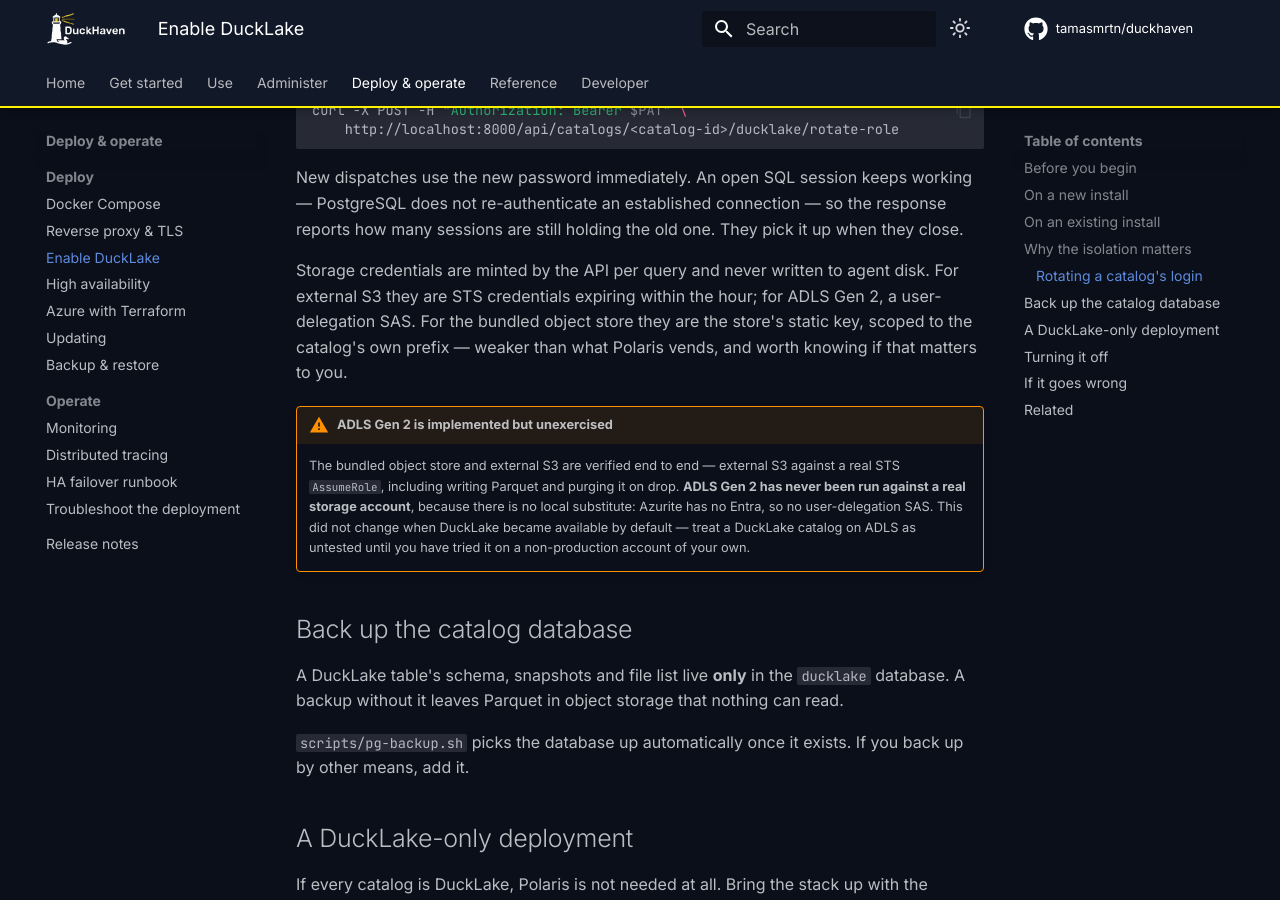
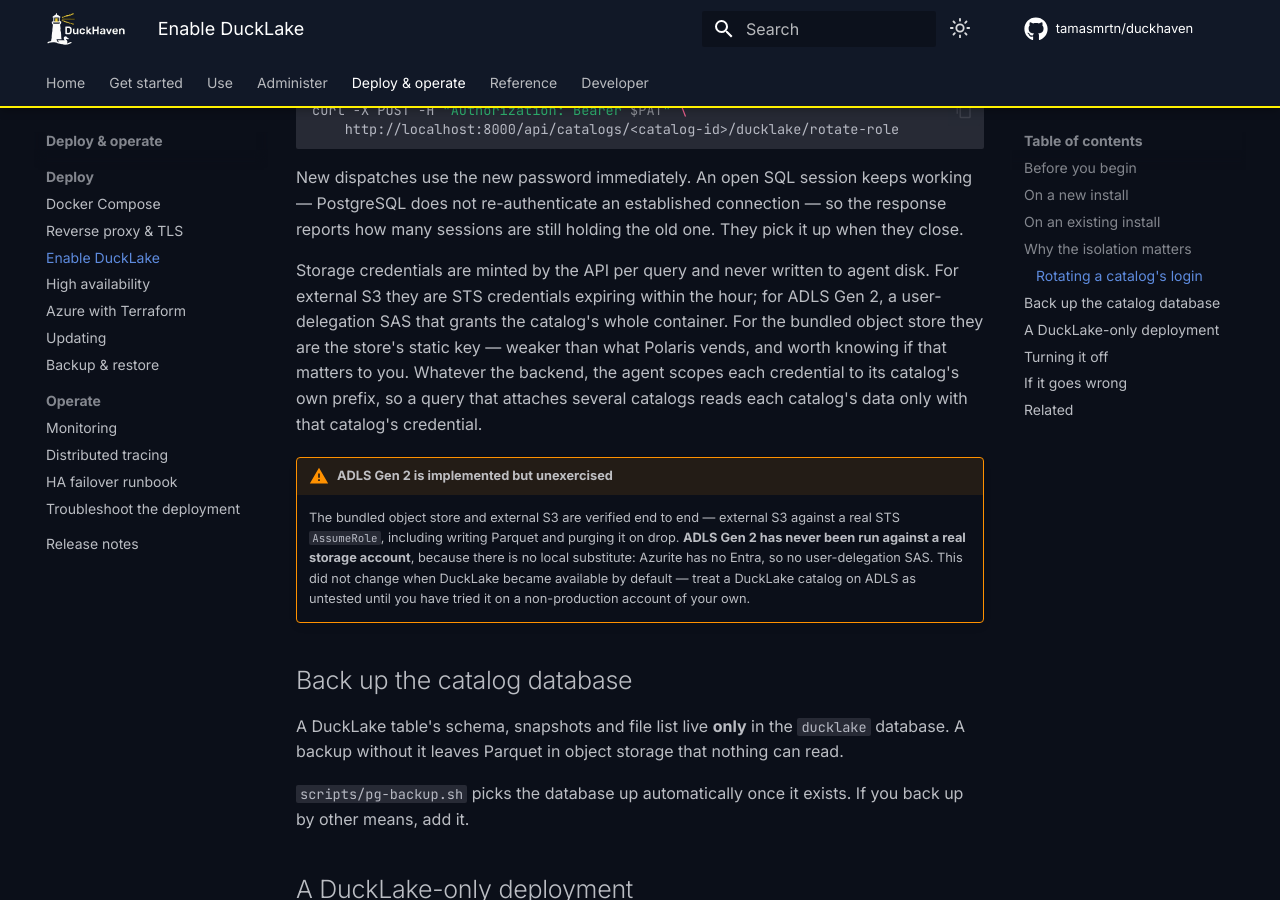
Before and after one commit to tamasmrtn/duckhaven, an MkDocs documentation site: the page built from docs/deployment/ducklake.md, in a window 1280 px wide and 900 px high, scrolled down 2525 px. Built offline with MkDocs 1.6.1 and Material for MkDocs 9.7.7, drawn with Linux system fonts in a browser that asks for light colours; comment, search, counter and statistics services are not loaded.

Commit message:
docs(deployment): state the credential scope and adls upgrade order
Signed-off-by: tmrtn <martontam@gmail.com>

```diff
--- a/docs/deployment/ducklake.md
+++ b/docs/deployment/ducklake.md
@@ -99,9 +99,10 @@
 They pick it up when they close.
 
 Storage credentials are minted by the API per query and never written to agent disk. For external S3 they are STS
-credentials expiring within the hour; for ADLS Gen 2, a user-delegation SAS. For the bundled object store they are the
-store's static key, scoped to the catalog's own prefix — weaker than what Polaris vends, and worth knowing if that
-matters to you.
+credentials expiring within the hour; for ADLS Gen 2, a user-delegation SAS that grants the catalog's whole container.
+For the bundled object store they are the store's static key — weaker than what Polaris vends, and worth knowing if
+that matters to you. Whatever the backend, the agent scopes each credential to its catalog's own prefix, so a query
+that attaches several catalogs reads each catalog's data only with that catalog's credential.
 
 !!! warning "ADLS Gen 2 is implemented but unexercised"
     The bundled object store and external S3 are verified end to end — external S3 against a real STS `AssumeRole`,
```
Also changed, not shown: docs/deployment/updating.md (+5 -1 lines).
